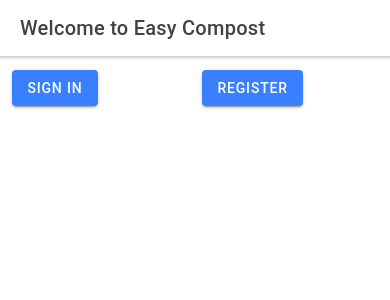
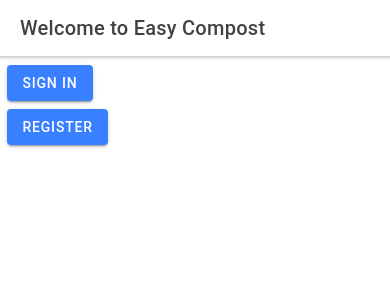
Before and after one commit to giamnguyen/CMJG, a React (Create React App) app in the folder EasyCompost/: page /notabs/welcome in a window 390 px wide. Shown: the top 300 px of the page. Built offline with nearby package versions, Linux system fonts and the light colour scheme.

Commit message:
Prepare app to deploy to iphone

```diff
--- a/EasyCompost/package.json
+++ b/EasyCompost/package.json
@@ -19,7 +19,7 @@
     "@types/react-dom": "^16.9.4",
     "@types/react-router": "^5.1.4",
     "@types/react-router-dom": "^5.1.3",
-    "firebase": "^7.19.0",
+    "firebase": "^7.22.1",
     "ionicons": "^5.0.0",
     "react": "^16.13.0",
     "react-dom": "^16.13.0",
@@ -51,7 +51,7 @@
   "devDependencies": {
     "@capacitor/cli": "2.4.0",
     "@types/firebase": "^3.2.1",
-    "react-scripts": "3.4.0"
+    "react-scripts": "^3.4.3"
   },
   "description": "An Ionic project"
 }
--- a/EasyCompost/src/pages/Welcome.tsx
+++ b/EasyCompost/src/pages/Welcome.tsx
@@ -43,7 +43,6 @@ const Welcome: React.FC<RouteComponentProps> = ({history}) => {
         <IonContent>
           <IonGrid>
             <IonRow>
-              <IonCol>
                 {/* <IonButton onClick={signIn} routerLink="/Login"> */}
                 <IonButton onClick={e => {
                   e.preventDefault();
@@ -51,16 +50,15 @@ const Welcome: React.FC<RouteComponentProps> = ({history}) => {
                   }}>
                   Sign In
                 </IonButton>
-              </IonCol>
-              <IonCol>
-                {/* <IonButton onClick={register} routerLink="/Register"> */}
+            </IonRow>
+            <IonRow>
+            {/* <IonButton onClick={register} routerLink="/Register"> */}
                 <IonButton onClick={e => {
                   e.preventDefault();
                   history.push('/notabs/register')
                   }}>
                   Register
                 </IonButton>
-              </IonCol>
             </IonRow>
           </IonGrid>
         </IonContent>
```
Also changed, not shown: 3 other files (tests, documents, lock files or other folders).
